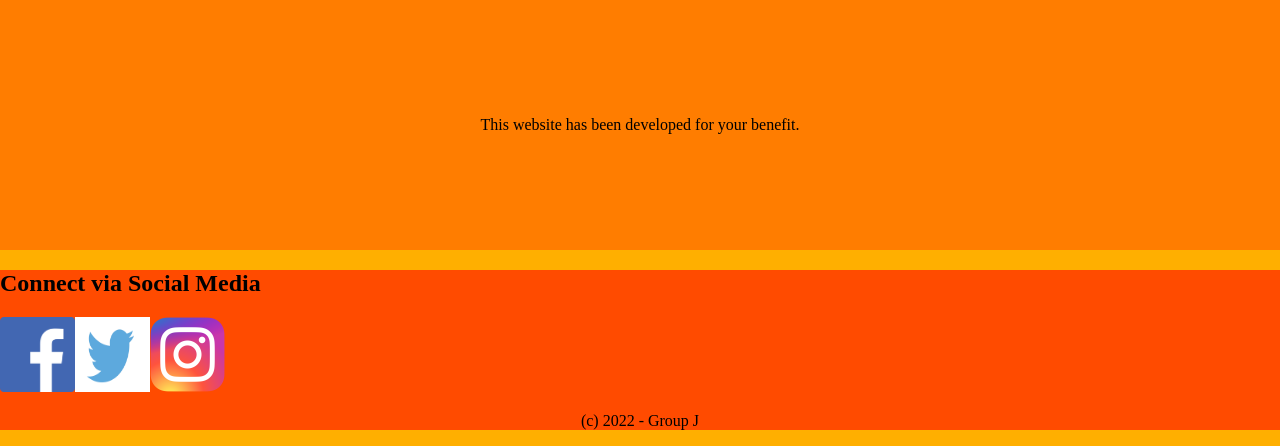
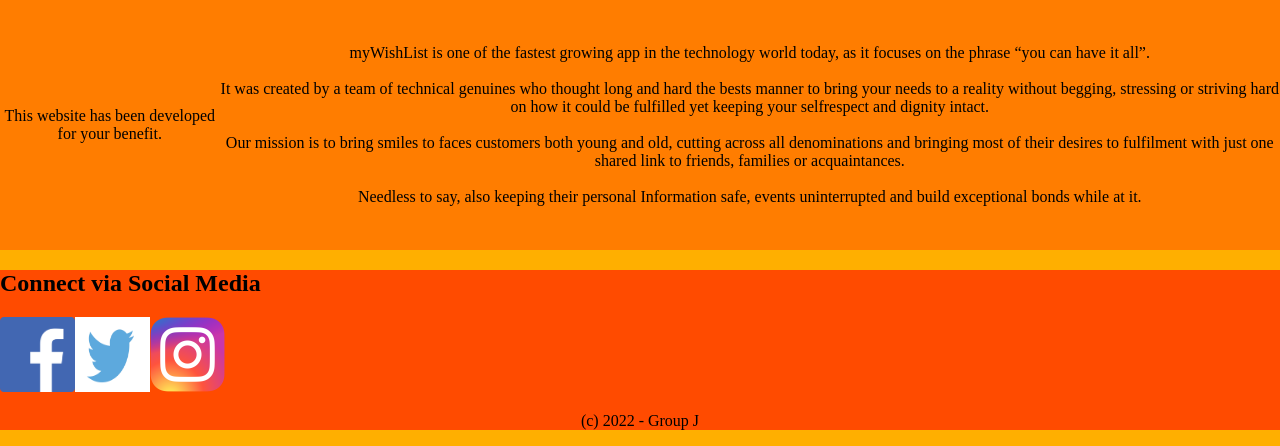
Before and after one commit to charliegrasham/cmm004new, a PHP site: page /aboutmain.php in a window 1280 px wide. Shown: the part 205-651 px from the top of the page. Run offline with PHP 8.4, Linux system fonts and the light colour scheme.

Commit message:
Update aboutmain.php

```diff
--- a/aboutmain.php
+++ b/aboutmain.php
@@ -31,6 +31,10 @@
 
 <main>
     <div>This website has been developed for your benefit.</div>
+    <div> myWishList is one of the fastest growing app in the technology world today, as it focuses on the phrase “you can have it all”.<br>
+        <br> It was created by a team of technical genuines who thought long and hard the bests manner to bring your needs to a reality without begging, stressing or striving hard on how it could be fulfilled yet keeping your selfrespect and dignity intact. <br>
+        <br> Our mission is to bring smiles to faces customers both young and old, cutting across all denominations and bringing most of their desires to fulfilment with just one shared link to friends, families or acquaintances.<br>
+        <br> Needless to say, also keeping their personal Information safe, events uninterrupted and build exceptional bonds while at it. </div>
 </main>
 
 <footer>
```
